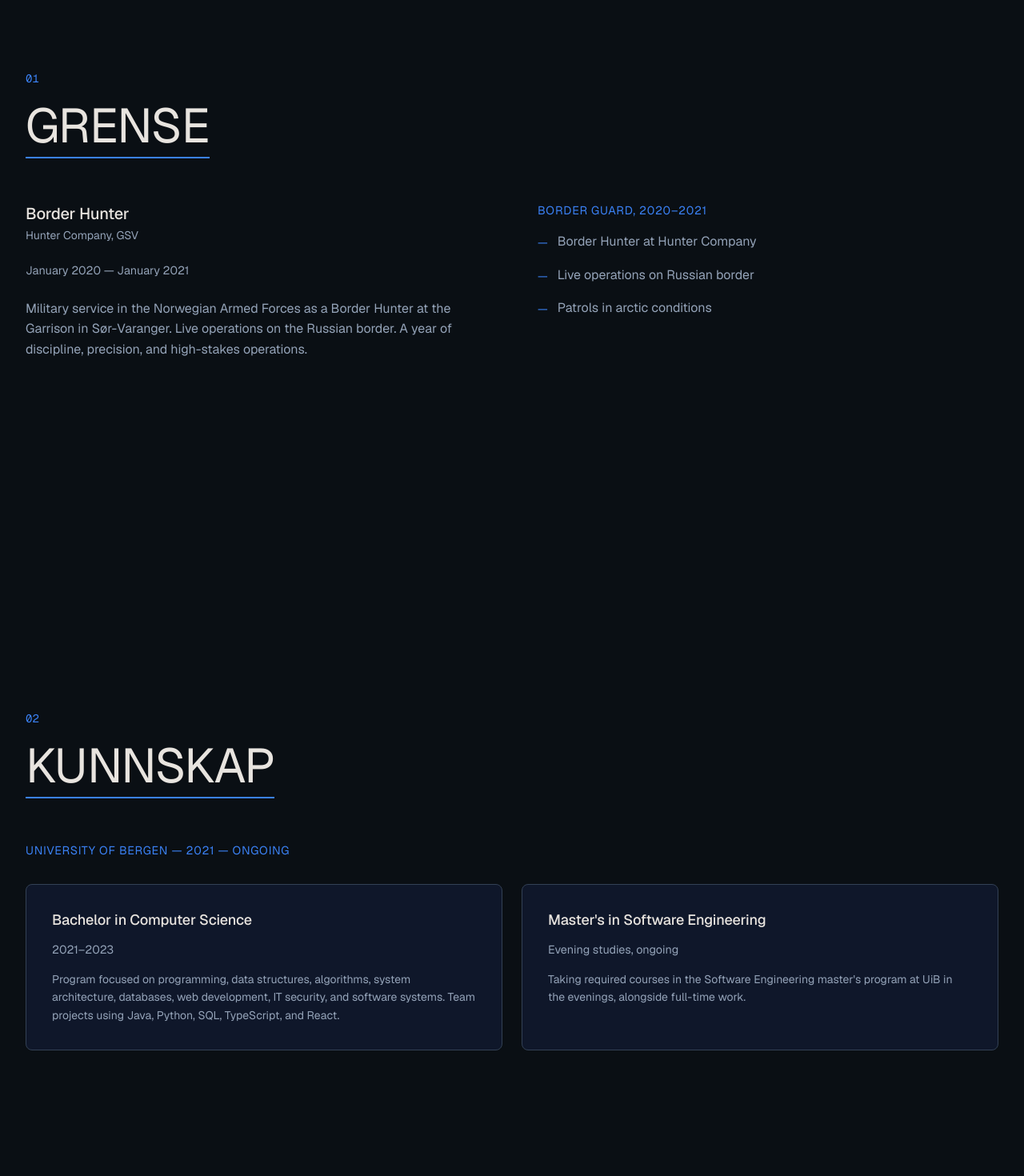
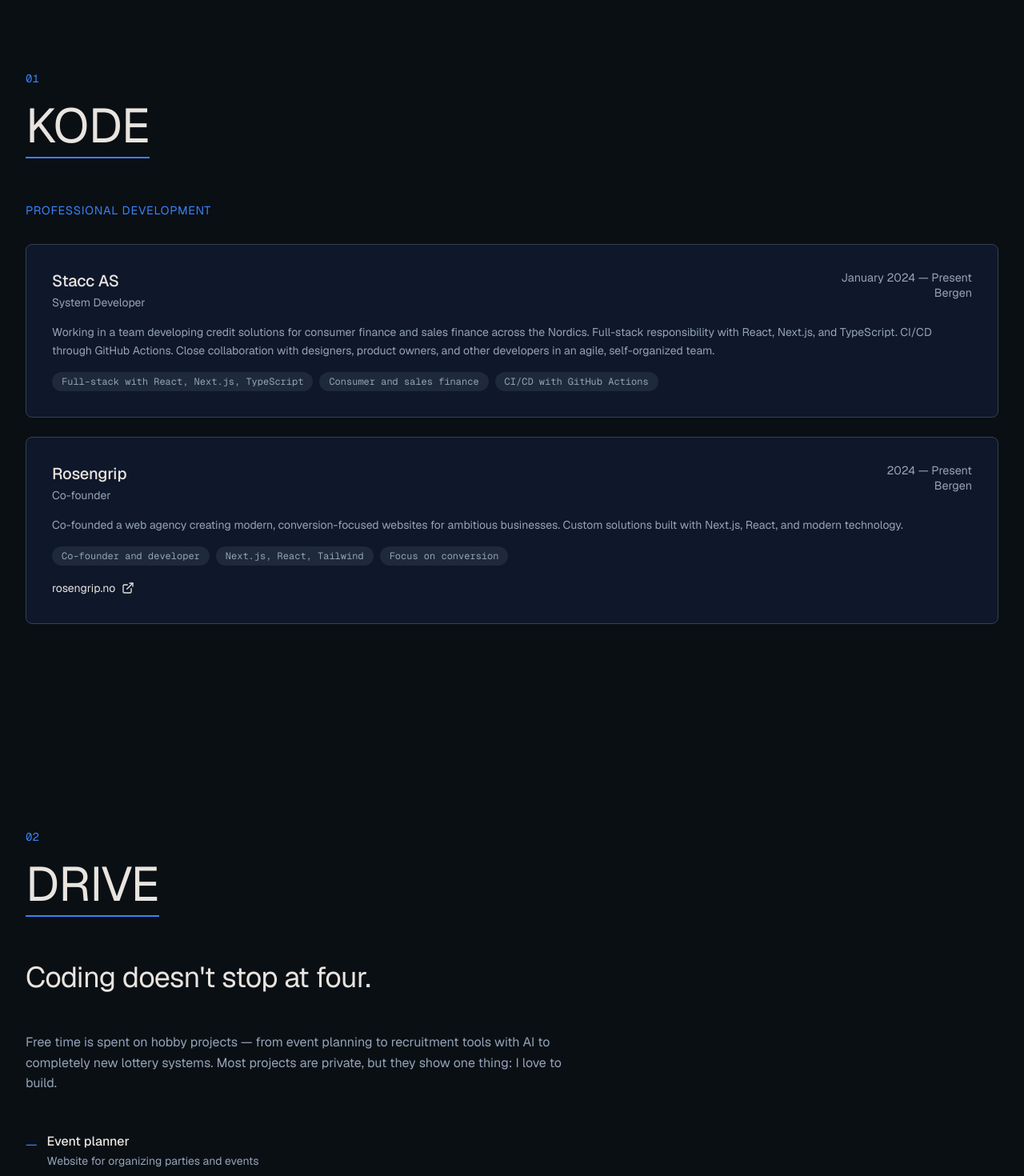
Before and after one commit to SebastianRSorensen/sorensen-portfolio, a Next.js app: page /en in a window 1280 px wide. Shown: the part 840-2310 px from the top of the page at 80% size. Built offline with nearby package versions, Linux system fonts and the light colour scheme; a web font is replaced by a local one.

Commit message:
Refactor portfolio content and update metadata for consistency

```diff
--- a/app/[locale]/page.tsx
+++ b/app/[locale]/page.tsx
@@ -1,20 +1,20 @@
 import { Hero } from "@/components/sections/hero";
-import { StoryGrense } from "@/components/sections/story-grense";
-import { StoryKunnskap } from "@/components/sections/story-kunnskap";
 import { StoryKode } from "@/components/sections/story-kode";
 import { StoryBygger } from "@/components/sections/story-bygger";
 import { TechStack } from "@/components/sections/tech-stack";
+import { StoryKunnskap } from "@/components/sections/story-kunnskap";
+import { StoryGrense } from "@/components/sections/story-grense";
 import { Contact } from "@/components/sections/contact";
 
 export default function HomePage() {
   return (
     <>
       <Hero />
-      <StoryGrense />
-      <StoryKunnskap />
       <StoryKode />
       <StoryBygger />
       <TechStack />
+      <StoryKunnskap />
+      <StoryGrense />
       <Contact />
     </>
   );
--- a/components/design-system/showcase.tsx
+++ b/components/design-system/showcase.tsx
@@ -37,7 +37,7 @@ export function DesignSystemShowcase() {
         <span className="text-mono text-sm text-accent block mb-4">Design System</span>
         <h1 className="text-display text-5xl md:text-7xl text-foreground">Nordic Night</h1>
         <p className="text-body text-lg text-muted-foreground mt-4 max-w-2xl">
-          Visual language for Sebastian Rosnes Sorensen&apos;s portfolio. Dark, confident,
+          Visual language for Sebastian Rosnes Sørensen&apos;s portfolio. Dark, confident,
           cinematic. Inspired by landonorris.com.
         </p>
       </header>
--- a/components/navigation.tsx
+++ b/components/navigation.tsx
@@ -8,7 +8,7 @@ import { cn } from "@/lib/utils";
 import { LanguageToggle } from "./language-toggle";
 
 const navLinks = [
-  { key: "story", href: "#grense" },
+  { key: "story", href: "#kode" },
   { key: "skills", href: "#tech-stack" },
   { key: "contact", href: "#contact" },
 ];
--- a/components/sections/hero-name.tsx
+++ b/components/sections/hero-name.tsx
@@ -38,7 +38,7 @@ function AnimatedLine({ text, startIndex }: { text: string; startIndex: number }
 }
 
 export function HeroName() {
-  const lines = ["SEBASTIAN", "ROSNES", "SORENSEN"];
+  const lines = ["SEBASTIAN", "ROSNES", "SØRENSEN"];
   let charCount = 0;
 
   return (
@@ -56,5 +56,5 @@ export function HeroName() {
 }
 
 export function getTotalLetterCount() {
-  return "SEBASTIANROSNESSORENSEN".length;
+  return "SEBASTIANROSNESSØRENSEN".length;
 }
--- a/components/sections/story-grense.tsx
+++ b/components/sections/story-grense.tsx
@@ -1,10 +1,15 @@
 "use client";
 
+import { useRef } from "react";
+import { motion, useInView } from "framer-motion";
 import { useTranslations } from "next-intl";
 import { StorySection } from "./story-section";
+import { staggerContainer, staggerItem } from "@/lib/animations";
 
 export function StoryGrense() {
   const t = useTranslations("grense");
+  const cardsRef = useRef(null);
+  const cardsInView = useInView(cardsRef, { once: true, margin: "-50px" });
 
   const highlights = [
     t("highlights.0"),
@@ -14,35 +19,82 @@ export function StoryGrense() {
 
   return (
     <StorySection id="grense" chapter={t("chapter")} title={t("title")}>
-      <div className="grid md:grid-cols-2 gap-12 md:gap-16">
-        {/* Left: Info block */}
-        <div className="space-y-6">
-          <div>
-            <p className="text-heading text-xl text-foreground">{t("role")}</p>
-            <p className="text-sm text-muted-foreground mt-1">{t("unit")}</p>
+      <p className="text-mono text-xs text-accent uppercase tracking-wider mb-10">
+        {t("subtitle")}
+      </p>
+
+      <motion.div
+        ref={cardsRef}
+        variants={staggerContainer}
+        initial="initial"
+        animate={cardsInView ? "animate" : "initial"}
+        className="space-y-6"
+      >
+        {/* Home nursing — most recent */}
+        <motion.div
+          variants={staggerItem}
+          whileHover={{ y: -4 }}
+          transition={{ duration: 0.2 }}
+          className="bg-card border border-border rounded-lg p-6 md:p-8"
+        >
+          <div className="flex flex-col md:flex-row md:items-start md:justify-between gap-4 mb-4">
+            <div>
+              <h3 className="text-heading text-xl text-foreground">{t("nursing.role")}</h3>
+              <p className="text-sm text-muted-foreground mt-1">{t("nursing.company")}</p>
+            </div>
+            <p className="text-mono text-xs text-muted-foreground">{t("nursing.period")}</p>
           </div>
-          <p className="text-mono text-sm text-muted-foreground">{t("period")}</p>
-          <p className="text-body text-muted-foreground leading-relaxed">
-            {t("description")}
+          <p className="text-body text-sm text-muted-foreground leading-relaxed">
+            {t("nursing.description")}
           </p>
-        </div>
+        </motion.div>
 
-        {/* Right: Highlights */}
-        <div className="space-y-4">
-          <p className="text-mono text-xs text-accent uppercase tracking-wider mb-4">
-            {t("subtitle")}
+        {/* Coop */}
+        <motion.div
+          variants={staggerItem}
+          whileHover={{ y: -4 }}
+          transition={{ duration: 0.2 }}
+          className="bg-card border border-border rounded-lg p-6 md:p-8"
+        >
+          <div className="flex flex-col md:flex-row md:items-start md:justify-between gap-4 mb-4">
+            <div>
+              <h3 className="text-heading text-xl text-foreground">{t("coop.role")}</h3>
+              <p className="text-sm text-muted-foreground mt-1">{t("coop.company")}</p>
+            </div>
+            <p className="text-mono text-xs text-muted-foreground">{t("coop.period")}</p>
+          </div>
+          <p className="text-body text-sm text-muted-foreground leading-relaxed">
+            {t("coop.description")}
           </p>
-          {highlights.map((highlight, i) => (
-            <div
-              key={i}
-              className="flex items-start gap-3 text-muted-foreground"
-            >
-              <span className="text-accent mt-1 text-sm">—</span>
-              <p className="text-body">{highlight}</p>
+        </motion.div>
+
+        {/* Military */}
+        <motion.div
+          variants={staggerItem}
+          whileHover={{ y: -4 }}
+          transition={{ duration: 0.2 }}
+          className="bg-card border border-border rounded-lg p-6 md:p-8"
+        >
+          <div className="flex flex-col md:flex-row md:items-start md:justify-between gap-4 mb-4">
+            <div>
+              <h3 className="text-heading text-xl text-foreground">{t("military.role")}</h3>
+              <p className="text-sm text-muted-foreground mt-1">{t("military.unit")}</p>
             </div>
-          ))}
-        </div>
-      </div>
+            <p className="text-mono text-xs text-muted-foreground">{t("military.period")}</p>
+          </div>
+          <p className="text-body text-sm text-muted-foreground leading-relaxed mb-4">
+            {t("military.description")}
+          </p>
+          <div className="space-y-2">
+            {highlights.map((highlight, i) => (
+              <div key={i} className="flex items-start gap-3 text-muted-foreground">
+                <span className="text-accent mt-0.5 text-sm">—</span>
+                <p className="text-sm">{highlight}</p>
+              </div>
+            ))}
+          </div>
+        </motion.div>
+      </motion.div>
     </StorySection>
   );
 }
--- a/components/sections/tech-stack.tsx
+++ b/components/sections/tech-stack.tsx
@@ -22,7 +22,7 @@ export function TechStack() {
           transition={{ duration: 0.5, ease: easings.smooth }}
           className="text-accent font-mono text-sm block mb-4"
         >
-          05
+          03
         </motion.span>
 
         <div className="relative inline-block mb-12 md:mb-16">
--- a/i18n/messages/en.json
+++ b/i18n/messages/en.json
@@ -12,42 +12,56 @@
   "hero": {
     "name": "Sebastian Rosnes Sørensen",
     "title": "System Developer",
-    "tagline": "Developer. Builder. From the Russian border to fintech.",
+    "tagline": "Not your typical developer.",
     "scrollHint": "Scroll to explore",
     "location": "Bergen, Norway"
   },
   "grense": {
-    "chapter": "01",
-    "title": "GRENSE",
-    "subtitle": "Border Guard, 2020–2021",
-    "period": "January 2020 — January 2021",
-    "role": "Border Hunter",
-    "unit": "Hunter Company, GSV",
-    "description": "Military service in the Norwegian Armed Forces as a Border Hunter at the Garrison in Sør-Varanger. Live operations on the Russian border. A year of discipline, precision, and high-stakes operations.",
+    "chapter": "05",
+    "title": "OTHER EXPERIENCE",
+    "subtitle": "Warehouse, military and healthcare",
+    "coop": {
+      "company": "Coop Norge SA",
+      "role": "Warehouse Associate",
+      "period": "August 2019 — December 2022",
+      "description": "Full-time position at central warehouse until August 2021, with leave of absence during military service (January 2020 – January 2021). Transferred to Flesland warehouse upon relocating to Bergen for studies, continuing part-time alongside education."
+    },
+    "military": {
+      "role": "Ranger",
+      "unit": "Jegerkompaniet, GSV",
+      "period": "January 2020 — January 2021",
+      "description": "Military service in the Norwegian Armed Forces as a Ranger at the Garrison in Sør-Varanger. Live operations on the Russian border. A year of discipline, precision, and tough conditions."
+    },
     "highlights": {
-      "0": "Border Hunter at Hunter Company",
+      "0": "Ranger at Jegerkompaniet",
       "1": "Live operations on Russian border",
       "2": "Patrols in arctic conditions"
+    },
+    "nursing": {
+      "company": "Home Nursing Bergen",
+      "role": "Assistant",
+      "period": "October 2022 — May 2025",
+      "description": "Practical assistance to elderly and care-dependent individuals at home."
     }
   },
   "kunnskap": {
-    "chapter": "02",
-    "title": "KUNNSKAP",
+    "chapter": "04",
+    "title": "EDUCATION",
     "subtitle": "University of Bergen",
-    "period": "2021 — Ongoing",
+    "period": "2021 — 2023",
     "bachelor": {
       "title": "Bachelor in Computer Science",
       "period": "2021–2023",
       "description": "Program focused on programming, data structures, algorithms, system architecture, databases, web development, IT security, and software systems. Team projects using Java, Python, SQL, TypeScript, and React."
     },
     "master": {
-      "title": "Master's in Software Engineering",
-      "period": "Evening studies, ongoing",
-      "description": "Taking required courses in the Software Engineering master's program at UiB in the evenings, alongside full-time work."
+      "title": "Software Engineering Master courses",
+      "period": "Evening studies",
+      "description": "Completed required courses in the Software Engineering master's program at UiB in the evenings, alongside full-time work."
     }
   },
   "kode": {
-    "chapter": "03",
+    "chapter": "01",
     "title": "KODE",
     "subtitle": "Professional development",
     "stacc": {
@@ -75,20 +89,12 @@
         "1": "Next.js, React, Tailwind",
         "2": "Focus on conversion"
       }
-    },
-    "previousTitle": "Previous experience",
-    "previous": {
-      "company": "Home Nursing Bergen",
-      "role": "Healthcare Worker",
-      "period": "October 2022 — May 2025",
-      "description": "Practical assistance to elderly and care-dependent individuals at home."
     }
   },
   "bygger": {
-    "chapter": "04",
-    "title": "BYGGER",
-    "subtitle": "It never stops",
-    "intro": "I don't just code at work. I build because I enjoy it.",
+    "chapter": "02",
+    "title": "DRIVE",
+    "intro": "Coding doesn't stop at four.",
     "description": "Free time is spent on hobby projects — from event planning to recruitment tools with AI to completely new lottery systems. Most projects are private, but they show one thing: I love to build.",
     "projects": {
       "0": {
@@ -128,11 +134,11 @@
     },
     "backend": {
       "title": "Backend",
-      "items": "Node.js, PostgreSQL, MongoDB"
+      "items": "Node.js, NestJS, PostgreSQL, MongoDB"
     },
     "cloud": {
       "title": "Cloud & Deploy",
-      "items": "AWS, Azure, Vercel"
+      "items": "Azure, Vercel"
     },
     "devops": {
       "title": "DevOps",
@@ -144,7 +150,7 @@
     },
     "tools": {
       "title": "Tools",
-      "items": "Claude Code, Kosli, Snyk, Wiz"
+      "items": "Claude Code, Bruno, Postman, REST/OpenAPI, Kosli, Snyk, Wiz"
     }
   },
   "contact": {
--- a/i18n/messages/no.json
+++ b/i18n/messages/no.json
@@ -12,42 +12,56 @@
   "hero": {
     "name": "Sebastian Rosnes Sørensen",
     "title": "Systemutvikler",
-    "tagline": "Utvikler. Bygger. Fra russergrensen til fintech.",
+    "tagline": "Ikke en typisk utvikler.",
     "scrollHint": "Scroll for å utforske",
     "location": "Bergen, Norge"
   },
   "grense": {
-    "chapter": "01",
-    "title": "GRENSE",
-    "subtitle": "Grensevakten, 2020–2021",
-    "period": "Januar 2020 — Januar 2021",
-    "role": "Grensejeger",
-    "unit": "Jegerkompaniet, GSV",
-    "description": "Verneplikt i Forsvaret som Grensejeger ved Garnisonen i Sør-Varanger. Skarpe oppdrag på grensen til Russland. Et år med disiplin, presisjon og operasjoner under press.",
+    "chapter": "05",
+    "title": "ANNEN ERFARING",
+    "subtitle": "Lager, forsvar og helsevesen",
+    "coop": {
+      "company": "Coop Norge SA",
+      "role": "Lagerfunksjonær",
+      "period": "August 2019 — Desember 2022",
+      "description": "Fast 100% stilling ved sentrallager frem til august 2021, med permisjon under førstegangstjenesten (januar 2020 – januar 2021). Overført til Flesland-lageret ved flytting til Bergen for studier, hvor jeg fortsatte deltid parallelt med utdanning."
+    },
+    "military": {
+      "role": "Grensejeger",
+      "unit": "Jegerkompaniet, GSV",
+      "period": "Januar 2020 — Januar 2021",
+      "description": "Verneplikt i Forsvaret som Grensejeger ved Garnisonen i Sør-Varanger. Skarpe oppdrag på grensen til Russland. Et år med disiplin, presisjon og operasjoner under tøffe forhold."
+    },
     "highlights": {
       "0": "Grensejeger ved Jegerkompaniet",
       "1": "Skarpe oppdrag på russergrensen",
       "2": "Patruljer i arktisk klima"
+    },
+    "nursing": {
+      "company": "Hjemmesykepleien Bergen",
+      "role": "Assistent",
+      "period": "Oktober 2022 — Mai 2025",
+      "description": "Praktisk bistand til eldre og pleietrengende i hjemmet."
     }
   },
   "kunnskap": {
-    "chapter": "02",
-    "title": "KUNNSKAP",
+    "chapter": "04",
+    "title": "UTDANNING",
     "subtitle": "Universitetet i Bergen",
-    "period": "2021 — Pågående",
+    "period": "2021 — 2023",
     "bachelor": {
       "title": "Bachelor i informatikk — Datateknologi",
       "period": "2021–2023",
       "description": "Studieprogram med fokus på programmering, datastrukturer, algoritmer, systemarkitektur, databaser, webutvikling, IT-sikkerhet og programvaresystemer. Prosjektarbeid i team med Java, Python, SQL, TypeScript og React."
     },
     "master": {
-      "title": "Master i programvareutvikling",
-      "period": "Kveldsstudier, pågående",
-      "description": "Tar obligatoriske fag i Software Engineering-masteren ved UiB på kveldstid, parallelt med fulltidsjobb."
+      "title": "Fag fra master i programvareutvikling",
+      "period": "Kveldsstudier",
+      "description": "Tok obligatoriske fag i Software Engineering-masteren ved UiB på kveldstid, parallelt med fulltidsjobb."
     }
   },
   "kode": {
-    "chapter": "03",
+    "chapter": "01",
     "title": "KODE",
     "subtitle": "Profesjonell utvikling",
     "stacc": {
@@ -75,20 +89,12 @@
         "1": "Next.js, React, Tailwind",
         "2": "Fokus på konvertering"
       }
-    },
-    "previousTitle": "Tidligere erfaring",
-    "previous": {
-      "company": "Hjemmesykepleien Bergen",
-      "role": "Helsefagarbeider",
-      "period": "Oktober 2022 — Mai 2025",
-      "description": "Praktisk bistand til eldre og pleietrengende i hjemmet."
     }
   },
   "bygger": {
-    "chapter": "04",
-    "title": "BYGGER",
-    "subtitle": "Det stopper aldri",
-    "intro": "Jeg koder ikke bare på jobb. Jeg bygger fordi jeg liker det.",
+    "chapter": "02",
+    "title": "DRIV",
+    "intro": "Koding stopper ikke klokken fire.",
     "description": "Fritiden brukes på hobbyprosjekter — alt fra event-planlegging til rekrutteringsverktøy med AI til helt nye lotterisystemer. De fleste prosjektene er private, men de viser én ting: jeg elsker å bygge.",
     "projects": {
       "0": {
@@ -128,11 +134,11 @@
     },
     "backend": {
       "title": "Backend",
-      "items": "Node.js, PostgreSQL, MongoDB"
+      "items": "Node.js, NestJS, PostgreSQL, MongoDB"
     },
     "cloud": {
       "title": "Cloud & Deploy",
-      "items": "AWS, Azure, Vercel"
+      "items": "Azure, Vercel"
     },
     "devops": {
       "title": "DevOps",
@@ -144,7 +150,7 @@
     },
     "tools": {
       "title": "Verktøy",
-      "items": "Claude Code, Kosli, Snyk, Wiz"
+      "items": "Claude Code, Bruno, Postman, REST/OpenAPI, Kosli, Snyk, Wiz"
     }
   },
   "contact": {
```
Also changed, not shown: app/layout.tsx (+7 -7 lines), components/sections/story-kode.tsx (+1 -15 lines).
